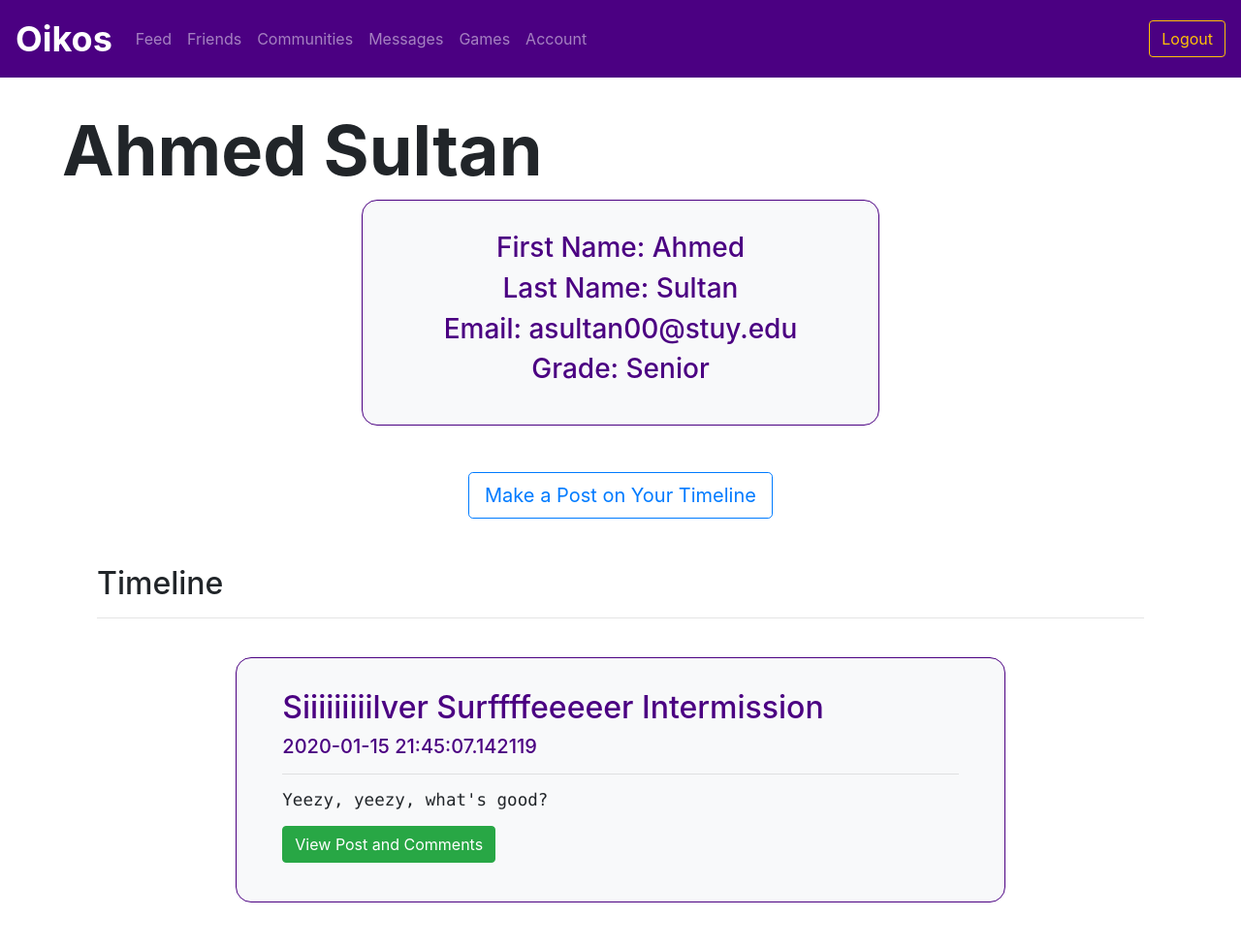
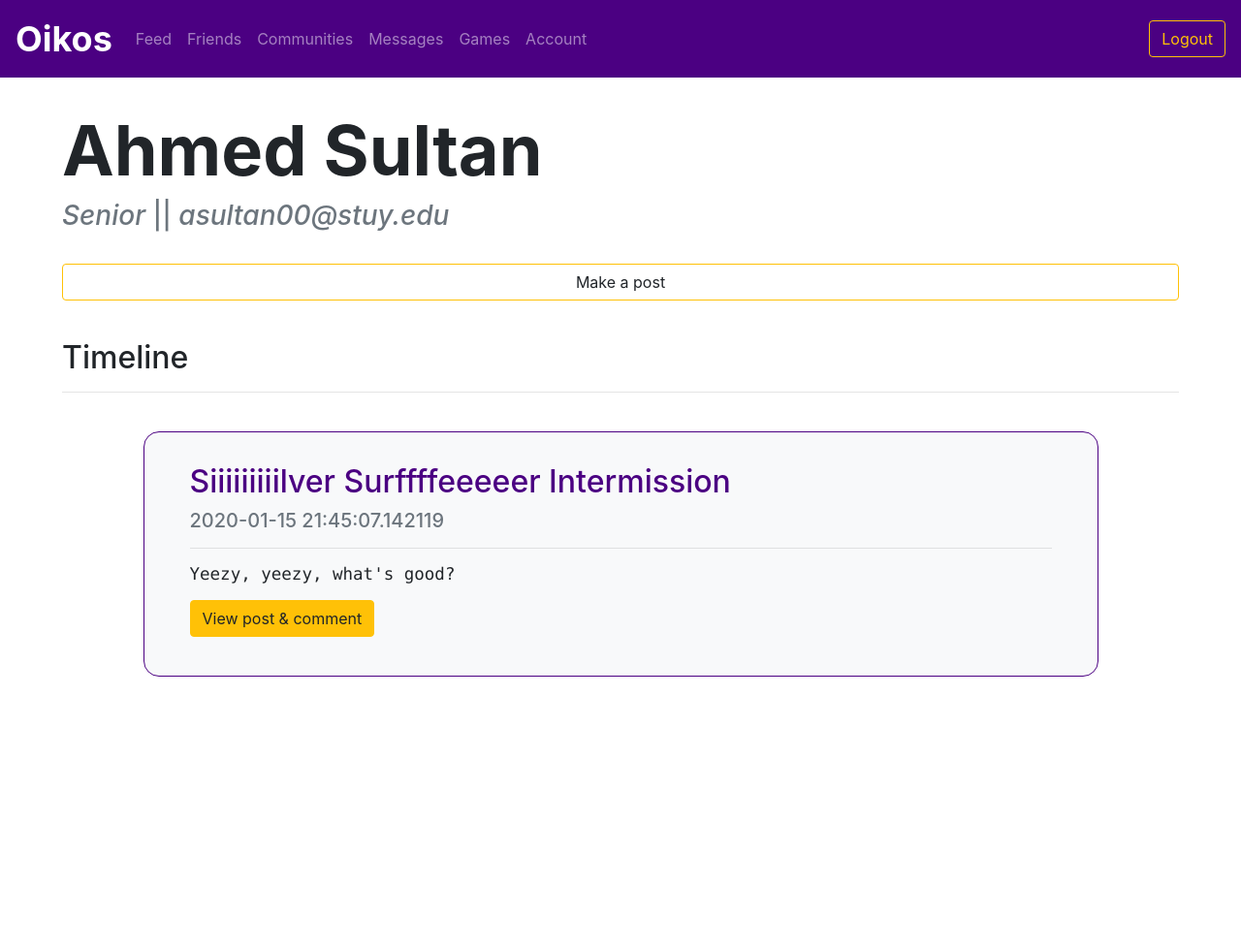
Before and after one commit to ahmedksultan/inpeach, a Flask app: page /me in a window 1280 px wide. Shown: the whole page at 97% size. After the commit the page ends 698 px from the top, so only its background shows below. Run offline with Flask 2, Linux system fonts and the light colour scheme; a user stored in the database is signed in; data comes from the database, SQL or seed files in the repository; both versions use the stored data as it was after the commit; some libraries are stand-ins or nearby versions.

Commit message:
made a lot of styling edits, began creating demo accounts

```diff
--- a/static/css/style.css
+++ b/static/css/style.css
@@ -41,3 +41,8 @@
 	right: 0;
 	margin-right: -20px;
 }
+
+pre {
+	white-space: pre-wrap;
+	word-wrap: break-word;
+}
--- a/templates/feed.html
+++ b/templates/feed.html
@@ -19,7 +19,7 @@
                         <h5> <i>{{ communityposts[post][0].displayName }}</i> : {{ post.timestamp }}<h5>
                         <hr>
                         <pre>{{ post.content }}</pre>
-                        <a href="/post/{{ post.postID }}" class="btn btn-success">View Post and Comments</a>
+                        <a href="/post/{{ post.postID }}" class="btn btn-warning">View post and comment</a>
                     </div>
                 </div>
             </div>
@@ -38,7 +38,7 @@
                         <h5> <i>{{ timelineposts[post].displayName }}</i> : {{ post.timestamp }}<h5>
                         <hr>
                         <pre>{{ post.content }}</pre>
-                        <a href="/post/{{ post.postID }}" class="btn btn-success">View Post and Comments</a>
+                        <a href="/post/{{ post.postID }}" class="btn btn-warning">View post and comment</a>
                     </div>
                 </div>
             </div>
--- a/templates/me.html
+++ b/templates/me.html
@@ -1,34 +1,18 @@
 {% extends "logbase.html" %}
 
 {% block body %}
-    <div class="content">
-        <h1 class="display-3" style="font-weight: 700; padding-left: 5vw; padding-top: 5vh;">{{ user.displayName }}</h1>
-    </div>
-
-    <div class="container col-md-5 bg-light border border-primary text-center" style="padding: 2em; border-radius: 1em;">
-        <h3>First Name: {{ user.firstName }}</h3>
-        <h3>Last Name: {{ user.lastName }}</h3>
-        <h3>Email: {{ user.email }}</h3>
-        <h3>Grade: {{ user.grade }}</h3>
-        {% if isFriend == False %}
-        <a href="/sendfriendrequest/{{ user.userID }}" class="btn btn-warning">Send Friend Request</a>
-        {% endif %}
-    </div>
-
-    <div class="container my-5">
-        <!-- Button trigger modal -->
+<div class="content" style="padding-left: 5vw; padding-top: 5vh; padding-right: 5vw;">
+    <h1 class="display-3" style="font-weight: 700;">{{ user.displayName }}</h1>
+    <h3 class="display-5 text-secondary"><i>{{ user.grade }}</i> || <i>{{ user.email }}</i></h3>
+        <br>
         <div class="text-center">
-            <button type="button" class="btn btn-lg btn-outline-primary" data-toggle="modal"  data-target="#newTimelinePostModal">
-                Make a Post on Your Timeline
-            </button>
-        </div>
-
-        <!-- Modal -->
-        <div class="modal fade" id="newTimelinePostModal" tabindex="-1" role="dialog" aria-labelledby="newTimelinePostModalTitle" aria-hidden="true">
+            <a data-toggle="modal" data-target="#newTimelinePostModal" class="btn btn-outline-warning w-100">Make a post</a>
+                <div class="modal fade" id="newTimelinePostModal" tabindex="-1" role="dialog"
+                    aria-labelledby="newTimelinePostModalTitle" aria-hidden="true">
                     <div class="modal-dialog modal-dialog-centered" role="document">
                         <div class="modal-content">
                             <div class="modal-header">
-                    <h5 class="modal-title">New Post</h5>
+                                <h5 class="modal-title">New post</h5>
                                 <button type="button" class="close" data-dismiss="modal" aria-label="Close">
                                     <span aria-hidden="true">&times;</span>
                                 </button>
@@ -37,11 +21,13 @@
                                 <form action="/post" method=POST>
                                     <div class="form-group">
                                         <label for="title">Title</label>
-                            <input name="title" type="text" class="form-control" id="title"  placeholder="Enter title" required>
+                                        <input name="title" type="text" class="form-control" id="title" placeholder="Enter title"
+                                            required>
                                     </div>
                                     <div class="form-group">
                                         <label for="content">Content</label>
-                            <textarea name="content" rows="8" class="form-control" id="content" placeholder="Enter content" required></textarea>
+                                        <textarea name="content" rows="8" class="form-control" id="content"
+                                            placeholder="Enter content" required></textarea>
                                     </div>
                                     <div class="modal-footer">
                                         <button type="button" class="btn btn-secondary" data-dismiss="modal">Close</button>
@@ -52,25 +38,25 @@
                         </div>
                     </div>
                 </div>
-
-    <div class="container my-5">
+        </div>
+</div>
+<div style="padding-left: 5vw; padding-top: 5vh; padding-right: 5vw;">
     <h2>Timeline</h2>
     <hr>
     {% for post in posts %}
-        <div class="row" style="margin-left: 5vw; margin-right: 5vw; margin-top: 5vh;">
-            <div class="container col-md-10 bg-light border border-primary" style="padding: 2em; border-radius: 1em;">
+    <div class="row" style="margin-top: 5vh;">
+        <div class="container col-md-10 bg-light w-100 border border-primary" style="padding: 2em; border-radius: 1em;">
             <div class="col">
                 <h2>{{ post.title }}</h2>
-                    <h5>{{ post.timestamp }}<h5>
+                <h5 class="text-secondary">{{ post.timestamp }}<h5>
                         <hr>
                         <pre>{{ post.content }}</pre>
-                    <a href="/post/{{ post.postID }}" class="btn btn-success">View Post and Comments</a>
+                        <a href="/post/{{ post.postID }}" class="btn btn-warning">View post & comment</a>
             </div>
         </div>
     </div>
     {% endfor %}
 </div>
-
 {% endblock %}
 
 {% block footer %}
--- a/templates/profile.html
+++ b/templates/profile.html
@@ -7,7 +7,7 @@
         {% if not isFriend %}
             <br>
             <div class="text-center">
-                <a href="/sendfriendrequest/{{ user.userID }}" class="w-100 btn btn-warning text-center">Send friend request</a>
+                <a href="/sendfriendrequest/{{ user.userID }}" class="btn btn-outline-warning w-100">Send friend request</a>
             </div>
         {% endif %}
     </div>
```
Also changed, not shown: templates/community.html (+3 -4 lines), templates/post.html (+6 -6 lines), site.db (added). Lines whose indentation alone changed are shown as unchanged.
